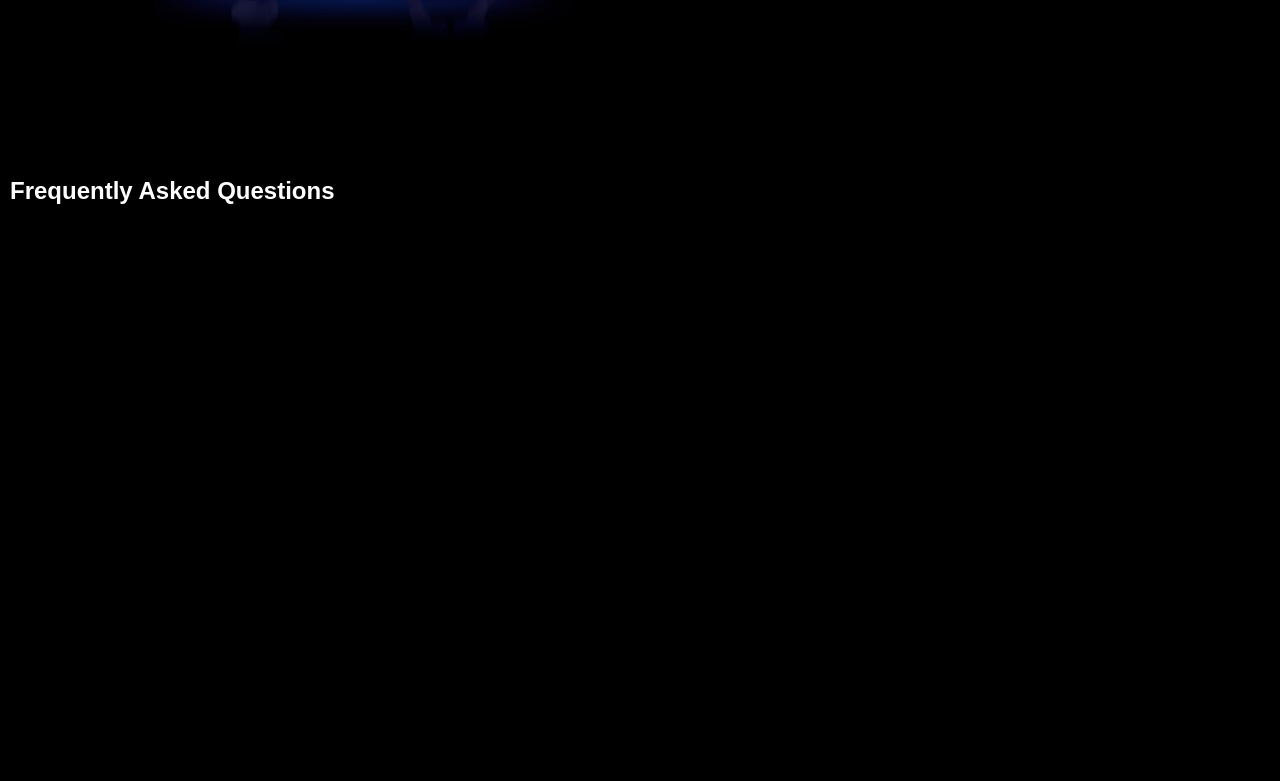
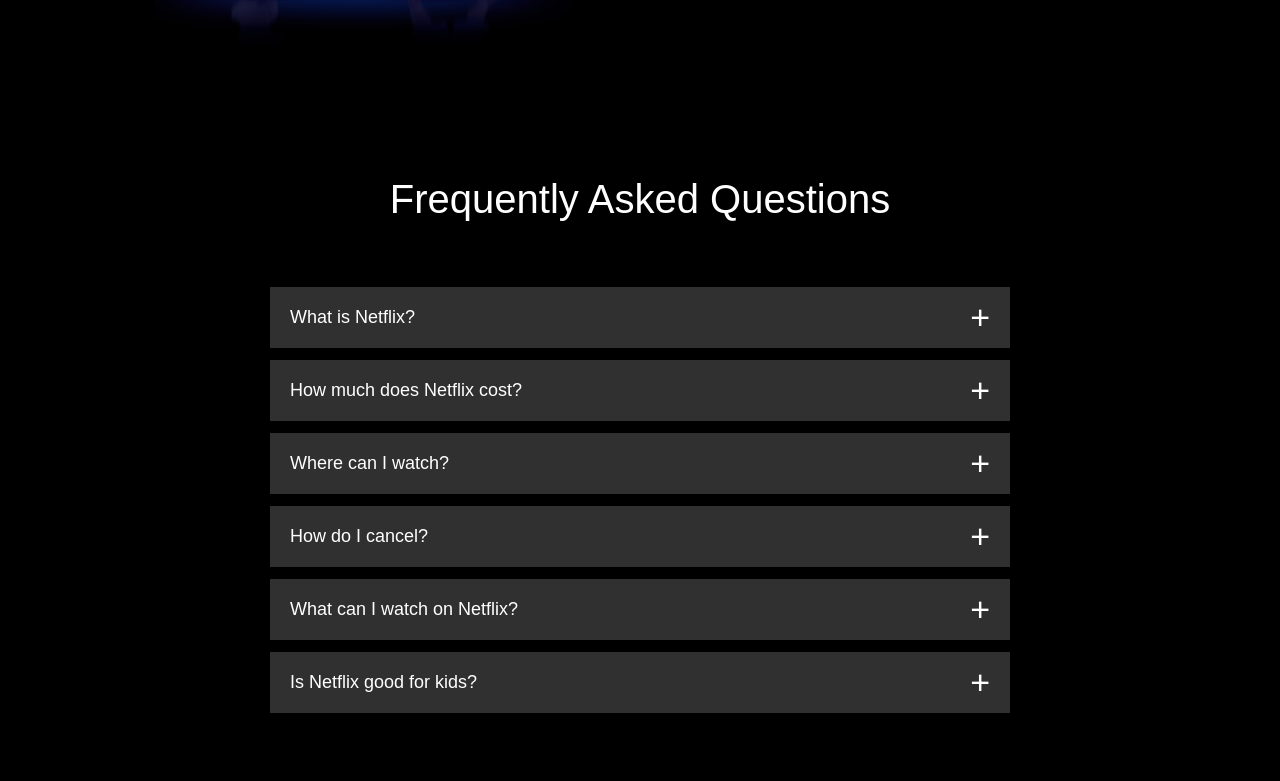
Before and after one commit to RiddhiP495/NetFlixClone, a plain HTML site: page index.html in a window 1280 px wide. Shown: the part 2519-3300 px from the top of the page. Before the commit the page ends 2734 px from the top, so only its background shows below. Drawn offline with Linux system fonts and the light colour scheme.

Commit message:
accordion Implemented

```diff
--- a/index.html
+++ b/index.html
@@ -67,6 +67,74 @@
     </div>
     <div class="faq">
         <h2>Frequently Asked Questions</h2>
+        <ul class="accordion">
+            <li>
+                <input type="radio" name="accordion" id="first">
+                <label for="first">What is Netflix?</label>
+                <div class="content">
+                    <p>
+                        Lorem ipsum dolor sit amet. Qui enim harum est impedit
+                        corporis aut reprehenderit dolor hic sequi accusamus in cumque provident
+                        et sequi earum ut sequi enim. Aut adipisci odio sed placeat quisquam non nisi sequi!
+                    </p>
+                </div>
+            </li>
+            <li>
+                <input type="radio" name="accordion" id="second">
+                <label for="second">How much does Netflix cost?</label>
+                <div class="content">
+                    <p>
+                        Lorem ipsum dolor sit amet. Qui enim harum est impedit
+                        corporis aut reprehenderit dolor hic sequi accusamus in cumque provident
+                        et sequi earum ut sequi enim. Aut adipisci odio sed placeat quisquam non nisi sequi!
+                    </p>
+                </div>
+            </li>
+            <li>
+                <input type="radio" name="accordion" id="third">
+                <label for="third">Where can I watch?</label>
+                <div class="content">
+                    <p>
+                        Lorem ipsum dolor sit amet. Qui enim harum est impedit
+                        corporis aut reprehenderit dolor hic sequi accusamus in cumque provident
+                        et sequi earum ut sequi enim. Aut adipisci odio sed placeat quisquam non nisi sequi!
+                    </p>
+                </div>
+            </li>
+            <li>
+                <input type="radio" name="accordion" id="fourth">
+                <label for="fourth">How do I cancel?</label>
+                <div class="content">
+                    <p>
+                        Lorem ipsum dolor sit amet. Qui enim harum est impedit
+                        corporis aut reprehenderit dolor hic sequi accusamus in cumque provident
+                        et sequi earum ut sequi enim. Aut adipisci odio sed placeat quisquam non nisi sequi!
+                    </p>
+                </div>
+            </li>
+            <li>
+                <input type="radio" name="accordion" id="fifth">
+                <label for="fifth">What can I watch on Netflix?</label>
+                <div class="content">
+                    <p>
+                        Lorem ipsum dolor sit amet. Qui enim harum est impedit
+                        corporis aut reprehenderit dolor hic sequi accusamus in cumque provident
+                        et sequi earum ut sequi enim. Aut adipisci odio sed placeat quisquam non nisi sequi!
+                    </p>
+                </div>
+            </li>
+            <li>
+                <input type="radio" name="accordion" id="sixth">
+                <label for="sixth">Is Netflix good for kids?</label>
+                <div class="content">
+                    <p>
+                        Lorem ipsum dolor sit amet. Qui enim harum est impedit
+                        corporis aut reprehenderit dolor hic sequi accusamus in cumque provident
+                        et sequi earum ut sequi enim. Aut adipisci odio sed placeat quisquam non nisi sequi!
+                    </p>
+                </div>
+            </li>
+        </ul>
     </div>
     </body>
 </html>
--- a/style.css
+++ b/style.css
@@ -134,6 +134,60 @@ nav button{
 
 /*----------faq-----------*/
 .faq{
-    padding: 10px;
+    padding: 10px 12%;
+    text-align: center;
+    font-size: 18px;
+
 
 }
+.faq h2{
+    font-weight: 500;
+    font-size: 40px;
+}
+.accordion{
+    margin: 60px auto;
+    width: 100%;
+    max-width: 750px;
+}
+.accordion li{
+    list-style: none;
+    width: 100%;
+    padding: 5px;
+
+}
+.accordion li label{
+    display: flex;
+    align-items: center;
+    padding: 20px;
+    font-size: 18px;
+    font-weight: 500;
+    background: #303030;
+    margin-bottom: 2px;
+    cursor: pointer;
+    position: relative;
+}
+label::after{
+    content: '+';
+    font-size: 34px;
+    position: absolute;
+    right: 20px;
+    transition: transform 0.5s;
+}
+input[type="radio"]{
+    display: none;
+}
+.accordion .content{
+    background: #303030;
+    text-align: left;
+    padding: 0 20px;
+    max-height: 0;
+    overflow: hidden;
+    transition: max-height 0.5s, padding 0.5s;
+}
+.accordion input[type="radio"]:checked + label + .content{
+    max-height: 600px;
+    padding: 30px 20px;
+}
+.accordion input[type="radio"]:checked + label::after{
+    transform: rotate(135deg);
+}
```
